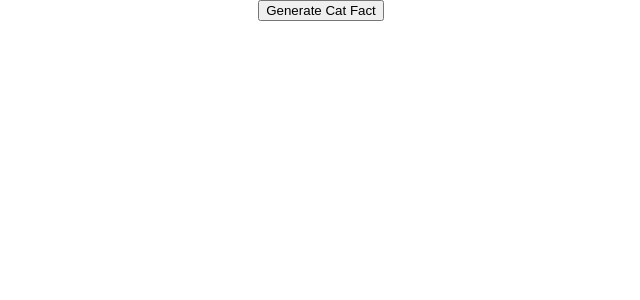
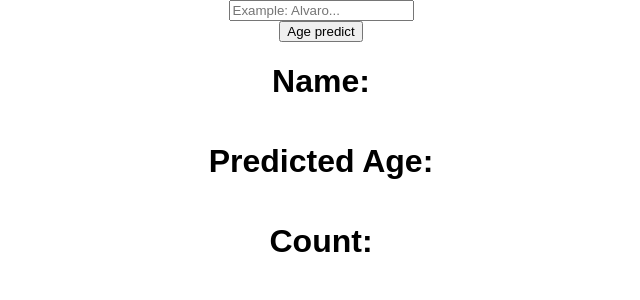
Before and after one commit to alvaaroofs/apartados1al7, a React (Create React App) app: page / in a window 1280 px wide. Shown: the top 300 px of the page, without its empty margins (319-959 px from the left). Built offline with nearby package versions, Linux system fonts and the light colour scheme; no server answers.

Commit message:
Apartado 7, example 2

```diff
--- a/src/App.js
+++ b/src/App.js
@@ -4,29 +4,38 @@
 
 //**Con la funcion fetch(), importamos los datos de una API
 //==========================================
-//7. Obtener datos de una API usando React, para sacarlo por pantalla:
-//Utilizaremos una libreria para fetch data de forma mas sencilla, instalamos el paquete
-//mediante npm install axios y tras instalarlo, metemos un import Axios from "axios";
-//en la zona de los imports de App.js
+//7.2 Ejemplo; a partir de la pagina https://api.agify.io/?name=alvaro
 function App() {
-  const [catFact, setCatFact] = useState("");
+//Un placeholder es como un texto de ejemplo para que el cuadro de input no este vacio
+//le pasamos el enlace con el fetchData, con ...name= pero sin ningun nombre, ya que
+//lo vamos a añadir nosotros mismos con el input
+  const [name, setName] = useState("");
+  const [predictedAge, setPredictedAge] = useState(null);
 
-
-  const fetchCatFact = () => {
-    Axios.get("https://catfact.ninja/fact").then((res) => {
-      console.log(res.data.fact);
+  const fetchData = () => {
+    Axios.get(`https://api.agify.io/?name=${name}`).then((res) => {
+      setPredictedAge(res.data);
     });
   };
+//Como vamos a modificar el name, con el input, para añadirlo al enlace de la linea 16, hay que poner estas comillas ``, ya que si ponemos las dobles, no nos pillara lo que le añadamos
 
-  useEffect(() => {
-      fetchCatFact();
-  }, []);
-
+//De este modo, cada vez que añadamos un nuevo <input/>, el const [name ...] cambiara
 return (
   <div className="App">
-    <button> Generate Cat Fact </button>
-    <p> {catFact} </p>
+    <input
+      placeholder="Example: Alvaro..."
+      onChange={(event) => {
+        setName(event.target.value);
+      }}
+    />
+    <button onClick={fetchData}> Age predict </button>
+
+    <h1> Name: {predictedAge?.name} </h1>
+    <h1> Predicted Age: {predictedAge?.age} </h1>
+    <h1> Count: {predictedAge?.count} </h1>
+
   </div>
-)};
-
+  //Al meter la ? despues de predictedAge (u objeto), le estamos diciendo a la API que solamente nos lo de si el useState no es null, ya que al principio lo hemos establecido asi
+);
+}
 export default App;
```
